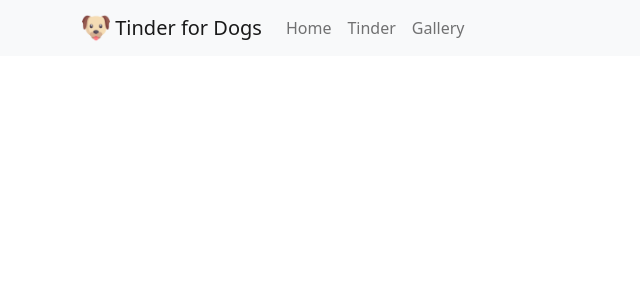
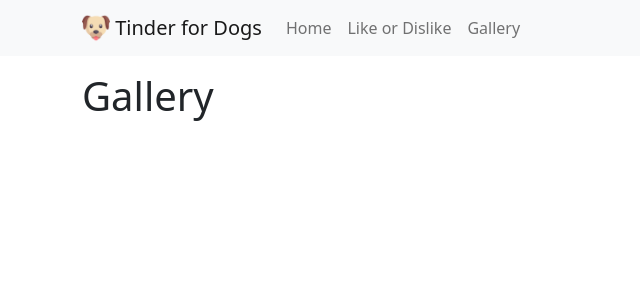
Before and after one commit to DanielW1987/tinder-for-dogs-vue-frontend, a Vue app: page /gallery in a window 1280 px wide. Shown: the top 300 px of the page, without its empty margins (0-640 px from the left). Built offline with nearby package versions, Linux system fonts and the light colour scheme.

Commit message:
add views gallery and like or dislike

```diff
--- a/src/App.vue
+++ b/src/App.vue
@@ -1,5 +1,5 @@
 <template>
-  <tinder-navbar></tinder-navbar>
+  <navbar></navbar>
   <main role="main" class="content-wrapper mt-3">
     <div class="container">
       <router-view/>
@@ -8,11 +8,11 @@
 </template>
 
 <script>
-import TinderNavbar from '@/components/TinderNavbar.vue';
+import Navbar from '@/components/Navbar.vue';
 
 export default {
   components: {
-    TinderNavbar,
+    Navbar,
   },
 };
 </script>
--- a/src/components/TinderNavbar.vue
+++ b/src/components/Navbar.vue
@@ -26,7 +26,7 @@
               <router-link class="nav-link" to="/">Home</router-link>
             </li>
             <li class="nav-item">
-              <router-link class="nav-link" to="/tinder">Tinder</router-link>
+              <router-link class="nav-link" to="/like-or-dislike">Like or Dislike</router-link>
             </li>
             <li class="nav-item">
               <router-link class="nav-link" to="/gallery">Gallery</router-link>
@@ -40,7 +40,7 @@
 
 <script>
 export default {
-  name: 'TinderNavbar',
+  name: 'Navbar',
 };
 </script>
 
--- a/src/router/index.js
+++ b/src/router/index.js
@@ -1,11 +1,23 @@
 import { createRouter, createWebHistory } from 'vue-router';
 import Home from '../views/Home.vue';
+import LikeOrDislike from '../views/LikeOrDislike.vue';
+import Gallery from '../views/Gallery.vue';
 
 const routes = [
   {
     path: '/',
     name: 'Home',
     component: Home,
+  },
+  {
+    path: '/like-or-dislike',
+    name: 'LikeOrDislike',
+    component: LikeOrDislike,
+  },
+  {
+    path: '/gallery',
+    name: 'Gallery',
+    component: Gallery,
   },
 ];
 
--- /dev/null
+++ b/src/views/Gallery.vue
@@ -0,0 +1,6 @@
+<template>
+  <h1>Gallery</h1>
+</template>
+
+<script>
+</script>
--- /dev/null
+++ b/src/views/LikeOrDislike.vue
@@ -0,0 +1,6 @@
+<template>
+  <h1>Like or Dislike</h1>
+</template>
+
+<script>
+</script>
```
